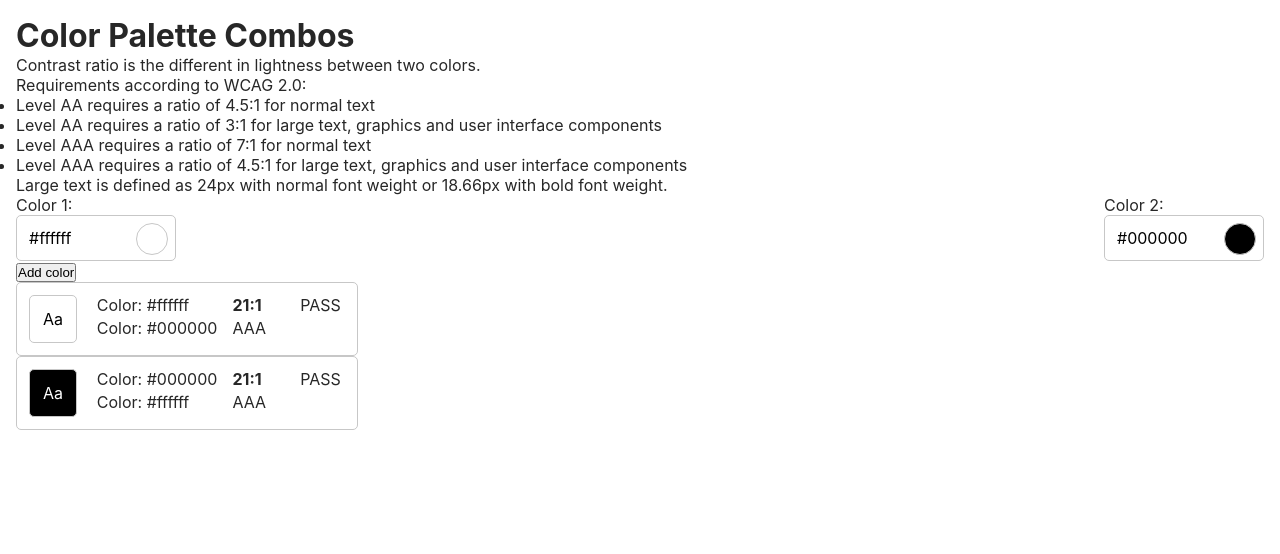
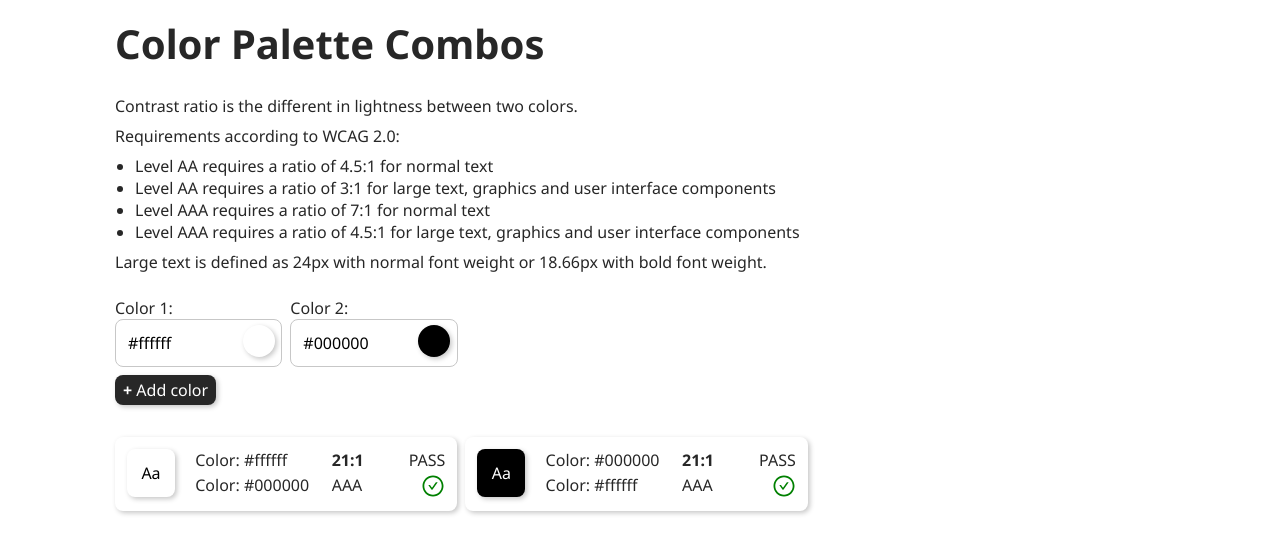
Before and after one commit to AccessibleForAll/ColorPaletteCombos, a React (Create React App) app: page / in a window 1280 px wide. Shown: the top 554 px of the page. Built offline with nearby package versions, Linux system fonts and the light colour scheme.

Commit message:
install react icons

```diff
--- a/package.json
+++ b/package.json
@@ -8,6 +8,7 @@
     "@testing-library/user-event": "^13.5.0",
     "react": "^18.2.0",
     "react-dom": "^18.2.0",
+    "react-icons": "^4.4.0",
     "react-scripts": "5.0.1",
     "web-vitals": "^2.1.4"
   },
--- a/src/App.css
+++ b/src/App.css
@@ -1,15 +1,38 @@
 /*All CSS targeting classes should go here*/
 
+/*App*/
 .appContainer {
   margin: 16px;
 }
 
+.instructionsContainer {
+  margin: 1.5rem 0;
+}
+
+.instructionsContainer p, .instructionsContainer ul {
+  margin-bottom: 0.5rem;
+}
+
+.wcagRequirementsList {
+  margin-left: 20px;
+}
+
 .colorInputContainer {
   display: flex;
-  justify-content: space-between;
+  gap: 0.5rem;
   flex-wrap: wrap;
 }
 
+.addColorInputBtnContainer {
+  display: flex;
+  margin: 0.5rem 0 2rem;
+}
+
+.contrastInfoCardsContainer {
+  display: flex;
+  gap: 0.5rem;
+  flex-wrap: wrap;
+}
 
 
 /*Color Input Component*/
@@ -25,23 +48,26 @@
 .colorSwatch {
   width: 2rem;
   height: 2rem;
-  border: 1px solid var(--grey);
   border-radius: 50%;
+  box-shadow: 2px 2px 5px var(--grey);
   position: absolute;
-  left: 120px;
+  left: 128px;
   top: 1.75rem;
   z-index: 1;
 }
 
 /*Contrast Info Card Component*/
 .infoCardContainer {
-  border: 1px solid var(--grey);
   border-radius: var(--borderRadius);
+  box-shadow: 2px 2px 5px var(--grey);
   padding: 12px;
   display: grid;
-  max-width: 21.4rem;
+  width: 21.4rem;
   grid-template-columns: 1.5fr 3fr 1.5fr 1fr;
+  margin-bottom: 0.5rem;
 }
+
+
 
 .infoCardContainer p {
   margin-top: 0;
@@ -55,6 +81,34 @@
   height: 3rem;
   display: grid;
   place-content: center;
-  border: 1px solid var(--grey);
   border-radius: var(--borderRadius);
+  box-shadow: 2px 2px 5px var(--grey);
 }
+
+.infoCardPassFail {
+  display: flex;
+  flex-direction: column;
+}
+.passFailText {
+  align-self: flex-end;
+}
+.icon {
+  font-size: 1.5rem;
+  align-self: flex-end;
+}
+
+
+
+/*Media queries*/
+@media (min-width: 768px ) {
+  .appContainer {
+    max-width: 700px;
+    margin: 16px auto;
+  }
+}
+
+@media (min-width: 1200px ) {
+  .appContainer {
+    max-width: 1050px;
+  }
+}
--- a/src/App.js
+++ b/src/App.js
@@ -31,10 +31,10 @@ function App() {
         <h1>Color Palette Combos</h1>
       </header>
       <main>
-        <section>
+        <section className="instructionsContainer">
           <p>Contrast ratio is the different in lightness between two colors.</p>
           <p>Requirements according to WCAG 2.0:</p>
-          <ul>
+          <ul className="wcagRequirementsList">
             <li>Level AA requires a ratio of 4.5:1 for normal text</li>
             <li>Level AA requires a ratio of 3:1 for large text, graphics and user interface components</li>
             <li>Level AAA requires a ratio of 7:1 for normal text</li>
@@ -47,8 +47,14 @@ function App() {
             <ColorInput key={i} inputId={i + 1} bgColor={obj.colorCodeHex} onChange={handleColorInput} />
           ))}
         </section>
-        {colors.length < 12 && <button onClick={addNewColorInput}>Add color</button>}
-        <section>
+        <div className="addColorInputBtnContainer">
+          {colors.length < 12 && (
+            <button onClick={addNewColorInput}>
+              <strong>+</strong> Add color
+            </button>
+          )}
+        </div>
+        <section className="contrastInfoCardsContainer">
           {colors.map((color1, index1) => (
             <div key={`${color1}${index1}`}>
               {colors.map((color2, index2) => (
--- a/src/components/ContrastInfoCard.jsx
+++ b/src/components/ContrastInfoCard.jsx
@@ -1,5 +1,6 @@
 import React from 'react'
 import { getColorContrast } from '../utils'
+import { AiOutlineStop, AiOutlineCheckCircle, AiOutlineWarning } from 'react-icons/ai'
 
 const ContrastInfoCard = props => {
   const { color1, color2 } = props
@@ -39,13 +40,29 @@ const ContrastInfoCard = props => {
             )}
             {contrast >= 3 && contrast < 4.5 && (
               <div>
-                <p>AA LARGE TEXT</p>
+                <p>AA large</p>
               </div>
             )}
           </div>
           <div>
-            {contrast >= 3 && <p className="infoCardPassFail">PASS</p>}
-            {contrast < 3 && <p className="infoCardPassFail">FAIL</p>}
+            {contrast >= 4.5 && (
+              <div className="infoCardPassFail">
+                <p className="passFailText">PASS</p>
+                <AiOutlineCheckCircle className="icon" color="green" />
+              </div>
+            )}
+            {contrast >= 3 && contrast < 4.5 && (
+              <div className="infoCardPassFail">
+                <p className="passFailText">PASS</p>
+                <AiOutlineWarning className="icon" color="#D46513" />
+              </div>
+            )}
+            {contrast < 3 && (
+              <div className="infoCardPassFail">
+                <p className="passFailText">FAIL</p>
+                <AiOutlineStop className="icon" color="red" />
+              </div>
+            )}
           </div>
         </article>
       ) : null}
--- a/src/index.css
+++ b/src/index.css
@@ -1,9 +1,13 @@
 /*All CSS targeting elements directly should go here*/
+
+@import url('https://fonts.googleapis.com/css2?family=Noto+Sans:wght@400;700&display=swap');
 
 :root {
   --text: #272727;
   --grey: #c7c7c7;
-  --borderRadius: 5px;
+  --primaryLt: #F5649F;
+  --borderRadius: 8px;
+
 }
 * {
   margin: 0;
@@ -13,9 +17,7 @@
 body {
 
   color: var(--text);
-  font-family: -apple-system, BlinkMacSystemFont, 'Segoe UI', 'Roboto', 'Oxygen',
-    'Ubuntu', 'Cantarell', 'Fira Sans', 'Droid Sans', 'Helvetica Neue',
-    sans-serif;
+  font-family: 'Noto Sans', sans-serif;
   -webkit-font-smoothing: antialiased;
   -moz-osx-font-smoothing: grayscale;
 }
@@ -31,7 +33,27 @@ input, textarea {
   padding: 12px;
   border: 1px solid var(--grey);
   border-radius: var(--borderRadius);
-  max-width: 10rem;
+  max-width: 10.46rem;
   box-sizing: border-box;
 
 }
+
+button {
+  padding: 0.25rem 0.5rem;
+  font-size: inherit;
+  font-family: inherit;
+  border: none;
+  border-radius: var(--borderRadius);
+  background-color: var(--text);
+  color: #ffffff;
+  box-shadow: 2px 2px 5px var(--grey);
+  cursor: pointer;
+}
+
+button:focus-visible {
+  outline: 3px solid var(--primaryLt);
+}
+
+h1 {
+  font-size: clamp(1rem, 4vw + 1rem, 2.5rem);
+}
```
Also changed, not shown: 1 other file (tests, documents, lock files or other folders).
